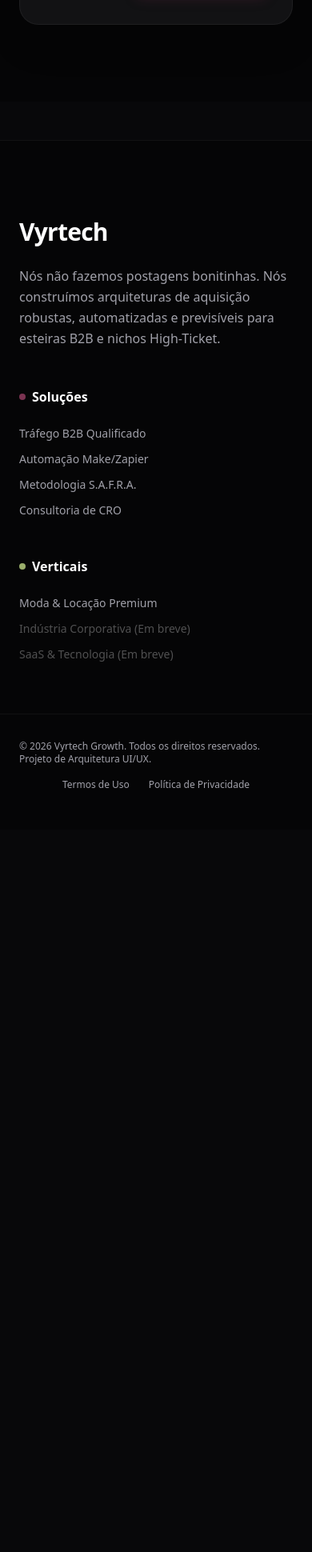
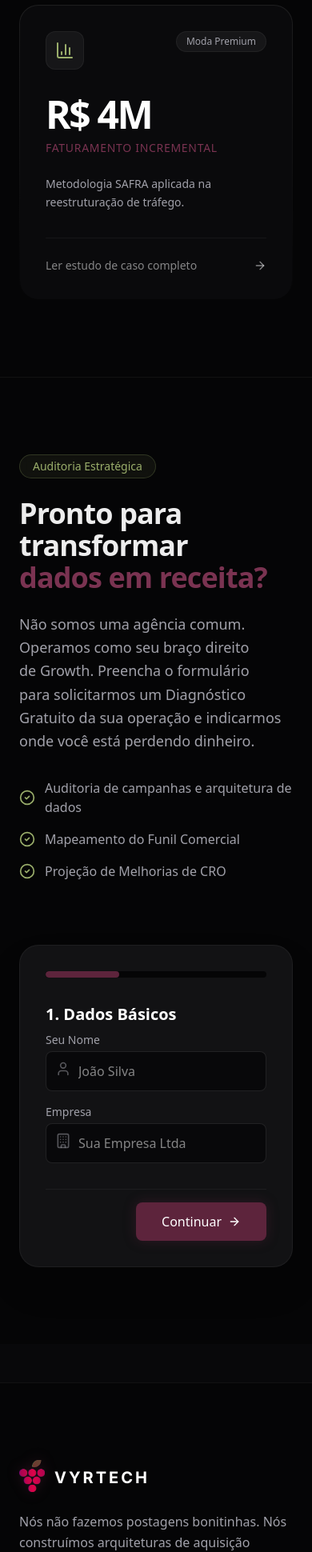
Before and after one commit to jooh44/site-vyrtech, a Next.js app: page / in a window 390 px wide. Shown: the part 5589-7529 px from the top of the page at 80% size. Before the commit the page ends 6626 px from the top, so only its background shows below. Built offline with nearby package versions, Linux system fonts and the light colour scheme.

Commit message:
feat: add animated premium cases section, remove buggy lenis, fix footer logo rendering

```diff
--- a/package.json
+++ b/package.json
@@ -9,7 +9,7 @@
     "lint": "eslint"
   },
   "dependencies": {
-    "@studio-freight/react-lenis": "^0.0.47",
+    "@gsap/react": "^2.1.2",
     "clsx": "^2.1.1",
     "framer-motion": "^12.34.2",
     "gsap": "^3.14.2",
--- a/src/app/layout.tsx
+++ b/src/app/layout.tsx
@@ -16,8 +16,6 @@ import { Navbar } from "@/components/ui/Navbar";
 import { Footer } from "@/components/ui/Footer";
 import { PcbLinesBackground } from "@/components/ui/PcbLinesBackground";
 
-import { SmoothScrollProvider } from "@/components/ui/SmoothScrollProvider";
-
 export default function RootLayout({
   children,
 }: Readonly<{
@@ -26,11 +24,9 @@ export default function RootLayout({
   return (
     <html lang="pt-BR" suppressHydrationWarning>
       <body suppressHydrationWarning className={`${inter.variable} antialiased selection:bg-vyr-wine/50 selection:text-white relative min-h-screen bg-[#050506]`}>
-        <SmoothScrollProvider>
-          <Navbar />
-          {children}
-          <Footer />
-        </SmoothScrollProvider>
+        <Navbar />
+        {children}
+        <Footer />
       </body>
     </html>
   );
--- a/src/app/page.tsx
+++ b/src/app/page.tsx
@@ -1,6 +1,7 @@
 import { Hero } from "@/components/ui/Hero";
 import { ProblemsSection } from "@/components/ui/ProblemsSection";
 import { SafraSection } from "@/components/ui/SafraSection";
+import { CasesSection } from "@/components/ui/CasesSection";
 import { ConversionForm } from "@/components/ui/ConversionForm";
 
 export default function Home() {
@@ -9,6 +10,7 @@ export default function Home() {
       <Hero />
       <ProblemsSection />
       <SafraSection />
+      <CasesSection />
       <ConversionForm />
     </main>
   );
--- /dev/null
+++ b/src/components/ui/CasesSection.tsx
@@ -0,0 +1,119 @@
+"use client";
+
+import { useRef } from "react";
+import gsap from "gsap";
+import { ScrollTrigger } from "gsap/ScrollTrigger";
+import { ArrowRight, BarChart3, TrendingUp, Users } from "lucide-react";
+import { useGSAP } from "@gsap/react";
+
+if (typeof window !== "undefined") {
+    gsap.registerPlugin(ScrollTrigger);
+}
+
+const placeholders = [
+    {
+        id: 1,
+        client: "Indústria Global",
+        metric: "+215%",
+        label: "ROAS em 90 dias",
+        icon: <TrendingUp className="w-6 h-6 text-vyr-wine-light" />,
+        desc: "Arquitetura Full-Funnel B2B substituindo captação orgânica ineficiente."
+    },
+    {
+        id: 2,
+        client: "SaaS Enterprise",
+        metric: "12k",
+        label: "Leads Qualificados M/M",
+        icon: <Users className="w-6 h-6 text-vyr-wine-light" />,
+        desc: "Escala agressiva na América Latina com automação Make."
+    },
+    {
+        id: 3,
+        client: "Moda Premium",
+        metric: "R$ 4M",
+        label: "Faturamento Incremental",
+        icon: <BarChart3 className="w-6 h-6 text-vyr-olive-light" />,
+        desc: "Metodologia SAFRA aplicada na reestruturação de tráfego."
+    }
+];
+
+export function CasesSection() {
+    const sectionRef = useRef<HTMLElement>(null);
+    const containerRef = useRef<HTMLDivElement>(null);
+
+    useGSAP(() => {
+        const cards = gsap.utils.toArray('.case-card');
+
+        gsap.fromTo(cards,
+            { y: 50, opacity: 0 },
+            {
+                y: 0,
+                opacity: 1,
+                duration: 0.8,
+                stagger: 0.15,
+                ease: "power3.out",
+                scrollTrigger: {
+                    trigger: containerRef.current,
+                    start: "top 80%",
+                }
+            }
+        );
+    }, { scope: sectionRef });
+
+    return (
+        <section ref={sectionRef} className="py-24 md:py-32 bg-[#050506] relative overflow-hidden">
+            {/* Background elements */}
+            <div className="absolute top-0 right-1/4 w-[40rem] h-[40rem] bg-vyr-wine-dark blur-[150px] rounded-full opacity-10 pointer-events-none" />
+
+            <div className="max-w-7xl mx-auto px-6 relative z-10" ref={containerRef}>
+                <div className="flex flex-col md:flex-row justify-between items-end gap-6 mb-16">
+                    <div className="max-w-2xl">
+                        <div className="inline-flex items-center gap-2 px-3 py-1 rounded-full border border-vyr-wine-light/30 bg-vyr-wine-dark/20 text-vyr-wine-light text-sm font-semibold mb-6">
+                            <span className="w-2 h-2 rounded-full bg-vyr-wine animate-pulse"></span>
+                            Casos de Sucesso
+                        </div>
+                        <h2 className="text-4xl md:text-5xl font-bold text-white tracking-tight leading-tight">
+                            Arquiteturas que geram <span className="text-transparent bg-clip-text bg-gradient-to-r from-white to-gray-500">Resultados.</span>
+                        </h2>
+                    </div>
+                </div>
+
+                {/* Cases Grid */}
+                <div className="grid grid-cols-1 md:grid-cols-3 gap-6">
+                    {placeholders.map((item) => (
+                        <div key={item.id} className="case-card group relative p-px rounded-3xl bg-gradient-to-b from-white/10 to-transparent overflow-hidden">
+                            <div className="absolute inset-0 bg-gradient-to-br from-vyr-wine-dark/10 via-transparent to-transparent opacity-0 group-hover:opacity-100 transition-opacity duration-700 pointer-events-none" />
+
+                            <div className="relative h-full bg-[#0A0A0C] rounded-[calc(1.5rem-1px)] p-8 md:p-10 flex flex-col justify-between">
+                                <div>
+                                    <div className="flex justify-between items-start mb-8">
+                                        <div className="w-12 h-12 rounded-xl bg-white/5 flex items-center justify-center border border-white/5">
+                                            {item.icon}
+                                        </div>
+                                        <div className="px-3 py-1 rounded-full bg-white/5 text-xs text-vyr-text-muted font-medium border border-white/5">
+                                            {item.client}
+                                        </div>
+                                    </div>
+
+                                    <div className="mb-2">
+                                        <div className="text-5xl font-bold tracking-tighter text-white mb-2">{item.metric}</div>
+                                        <div className="text-sm text-vyr-wine-light font-medium uppercase tracking-wider">{item.label}</div>
+                                    </div>
+
+                                    <p className="text-vyr-text-muted mt-6 text-sm leading-relaxed">
+                                        {item.desc}
+                                    </p>
+                                </div>
+
+                                <div className="mt-8 pt-6 border-t border-white/5 flex items-center justify-between text-white/50 group-hover:text-white transition-colors cursor-not-allowed">
+                                    <span className="text-sm font-medium">Ler estudo de caso completo</span>
+                                    <ArrowRight className="w-4 h-4 transform group-hover:translate-x-1 transition-transform" />
+                                </div>
+                            </div>
+                        </div>
+                    ))}
+                </div>
+            </div>
+        </section>
+    );
+}
--- a/src/components/ui/Footer.tsx
+++ b/src/components/ui/Footer.tsx
@@ -1,11 +1,40 @@
 import Link from "next/link";
+import Image from "next/image";
 
 export function Footer() {
     return (
         <footer className="border-t border-white/5 bg-[#050506] pt-24 pb-12">
             <div className="max-w-7xl mx-auto px-6 grid grid-cols-1 md:grid-cols-4 gap-12 mb-16 relative z-10">
                 <div className="col-span-1 md:col-span-2 space-y-6">
-                    <h3 className="text-3xl font-bold text-white tracking-tight">Vyrtech</h3>
+                    <Link href="/" className="flex items-center gap-3 group hover:opacity-80 transition-opacity w-fit">
+                        {/* Animated Grape Icon */}
+                        <div className="relative w-8 h-10 drop-shadow-[0_0_8px_rgba(93,36,60,0.4)] flex-shrink-0">
+                            <Image
+                                src="/vyrtech-uva.png"
+                                alt="Vyrtech Icon"
+                                fill
+                                className="object-contain"
+                                priority
+                            />
+                            <div
+                                className="absolute inset-0 bg-gradient-to-r from-vyr-wine-light via-[#ff1744] to-vyr-wine-light bg-[length:200%_auto] animate-[gradient-x_6s_ease_infinite] mix-blend-overlay opacity-80"
+                                style={{
+                                    WebkitMaskImage: `url(/vyrtech-uva.png)`,
+                                    WebkitMaskSize: "contain",
+                                    WebkitMaskRepeat: "no-repeat",
+                                    WebkitMaskPosition: "center",
+                                    maskImage: `url(/vyrtech-uva.png)`,
+                                    maskSize: "contain",
+                                    maskRepeat: "no-repeat",
+                                    maskPosition: "center"
+                                }}
+                            />
+                        </div>
+                        {/* Grotesk Font Text */}
+                        <span className="text-xl font-bold tracking-[0.15em] text-white uppercase mt-1" style={{ fontFamily: '"Space Grotesk", "Clash Display", "Inter", "Helvetica Neue", Arial, sans-serif' }}>
+                            Vyrtech
+                        </span>
+                    </Link>
                     <p className="text-vyr-text-muted max-w-sm leading-relaxed">
                         Nós não fazemos postagens bonitinhas. Nós construímos arquiteturas de aquisição robustas, automatizadas e previsíveis para esteiras B2B e nichos High-Ticket.
                     </p>
--- a/src/components/ui/SmoothScrollProvider.tsx
+++ /dev/null
@@ -1,12 +0,0 @@
-"use client";
-
-import { ReactLenis } from "@studio-freight/react-lenis";
-import { ReactNode } from "react";
-
-export function SmoothScrollProvider({ children }: { children: any }) {
-    return (
-        <ReactLenis root options={{ lerp: 0.1, wheelMultiplier: 1 }}>
-            {children}
-        </ReactLenis>
-    );
-}
```
Also changed, not shown: 1 other file (tests, documents, lock files or other folders).
